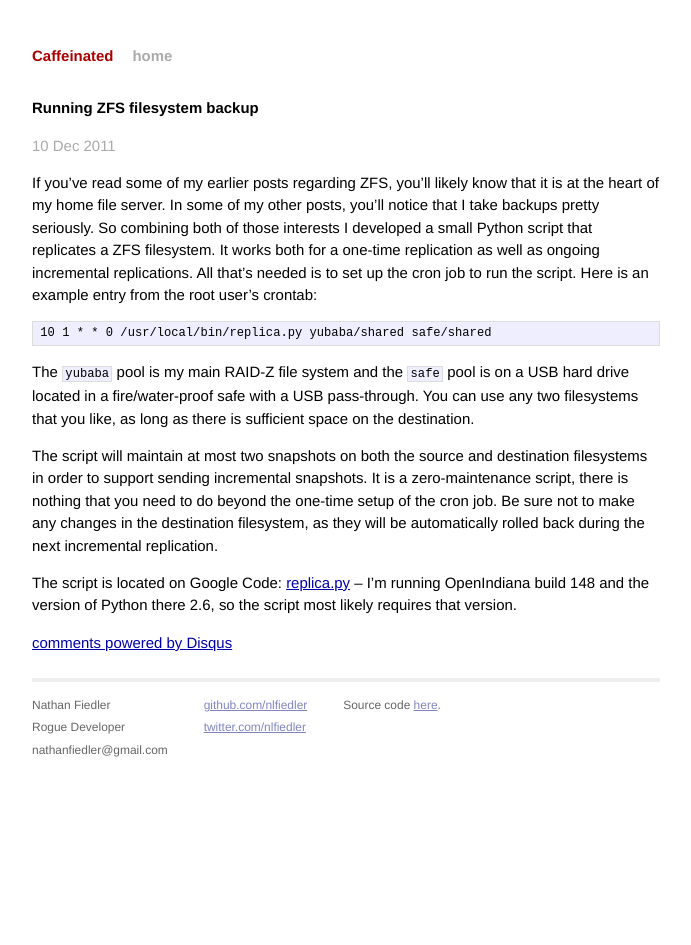
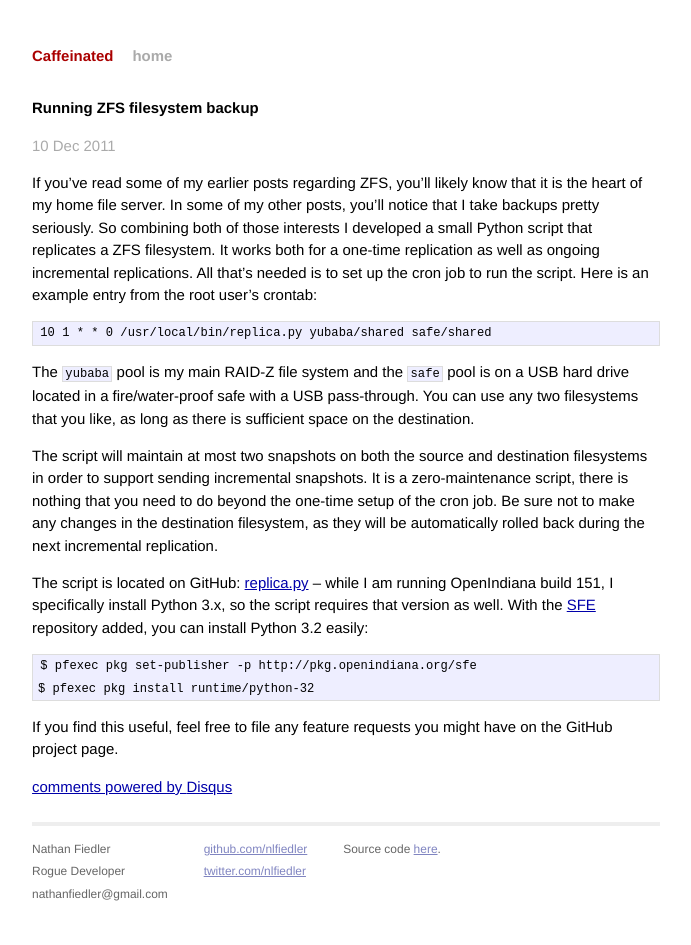
Before and after one commit to nlfiedler/nlfiedler.github.io, a Jekyll site: the page built from _posts/2011-12-10-running-zfs-filesystem-backup.markdown, in a window 1280 px wide. Shown: the whole page, without its empty margins (294-985 px from the left). Built offline with Jekyll 4.4.1, drawn with Linux system fonts in a browser that asks for light colours; Markdown is read by kramdown in place of the engine named in the settings; comment, search, counter and statistics services are not loaded.

Commit message:
Minor updates to ZFS replica post

````diff
--- a/_posts/2011-12-10-running-zfs-filesystem-backup.markdown
+++ b/_posts/2011-12-10-running-zfs-filesystem-backup.markdown
@@ -14,12 +14,21 @@ tags:
 - zfs
 ---
 
-If you've read some of my earlier posts regarding ZFS, you'll likely know that it is at the heart of my home file server. In some of my other posts, you'll notice that I take backups pretty seriously. So combining both of those interests I developed a small Python script that replicates a ZFS filesystem. It works both for a one-time replication as well as ongoing incremental replications. All that's needed is to set up the cron job to run the script. Here is an example entry from the root user's crontab:
+If you've read some of my earlier posts regarding ZFS, you'll likely know that it is the heart of my home file server. In some of my other posts, you'll notice that I take backups pretty seriously. So combining both of those interests I developed a small Python script that replicates a ZFS filesystem. It works both for a one-time replication as well as ongoing incremental replications. All that's needed is to set up the cron job to run the script. Here is an example entry from the root user's crontab:
 
-    10 1 * * 0 /usr/local/bin/replica.py yubaba/shared safe/shared
+```
+10 1 * * 0 /usr/local/bin/replica.py yubaba/shared safe/shared
+```
 
 The `yubaba` pool is my main RAID-Z file system and the `safe` pool is on a USB hard drive located in a fire/water-proof safe with a USB pass-through. You can use any two filesystems that you like, as long as there is sufficient space on the destination.
 
 The script will maintain at most two snapshots on both the source and destination filesystems in order to support sending incremental snapshots. It is a zero-maintenance script, there is nothing that you need to do beyond the one-time setup of the cron job. Be sure not to make any changes in the destination filesystem, as they will be automatically rolled back during the next incremental replication.
 
-The script is located on Google Code: [replica.py](https://github.com/nlfiedler/devscripts/blob/master/zfs/replica.py) -- I'm running OpenIndiana build 148 and the version of Python there 2.6, so the script most likely requires that version.
+The script is located on GitHub: [replica.py](https://github.com/nlfiedler/devscripts/blob/master/zfs/replica.py) -- while I am running OpenIndiana build 151, I specifically install Python 3.x, so the script requires that version as well. With the [SFE](http://wiki.openindiana.org/oi/Spec+Files+Extra+Repository) repository added, you can install Python 3.2 easily:
+
+```
+$ pfexec pkg set-publisher -p http://pkg.openindiana.org/sfe
+$ pfexec pkg install runtime/python-32
+```
+
+If you find this useful, feel free to file any feature requests you might have on the GitHub project page.
````
